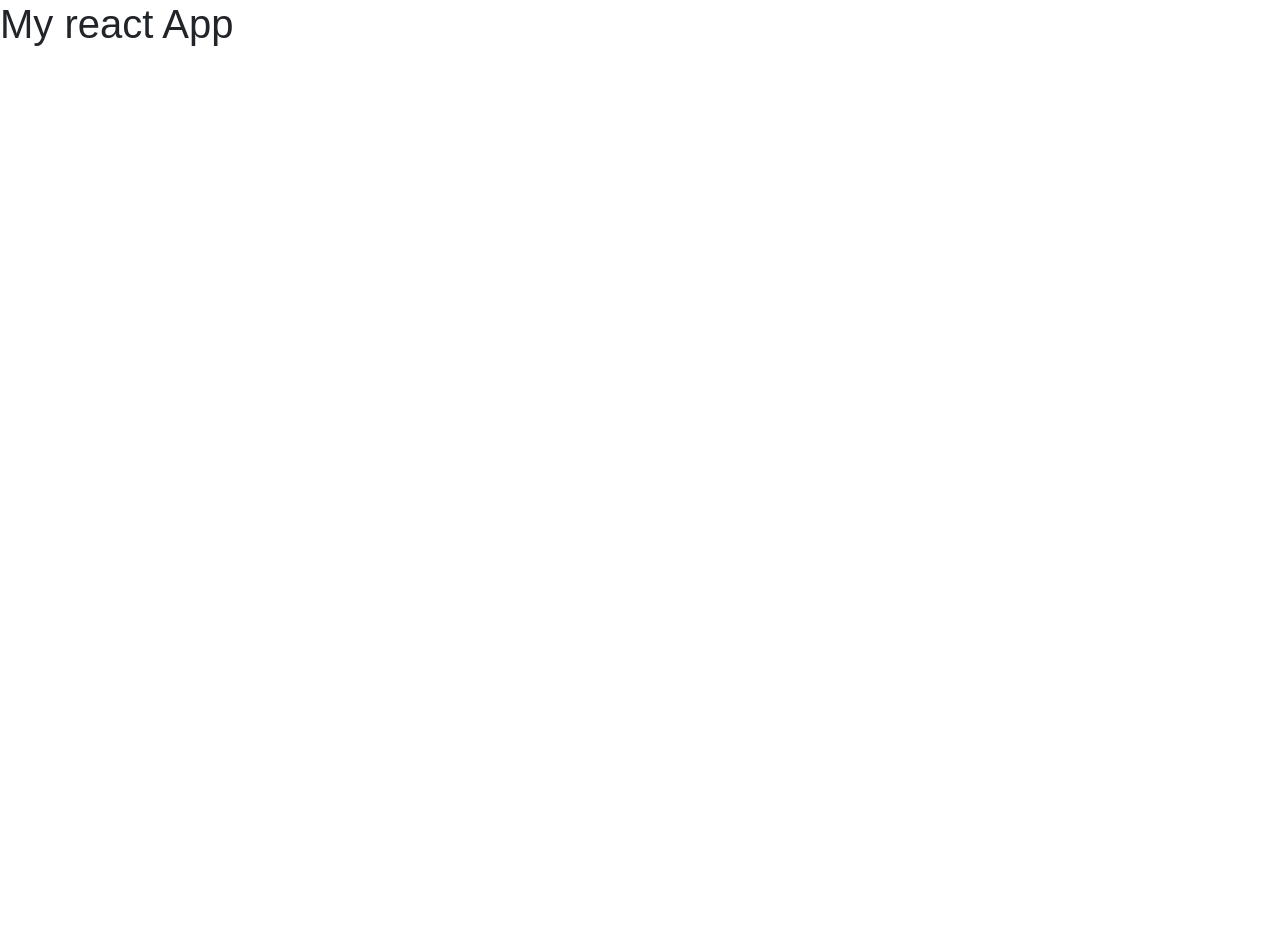
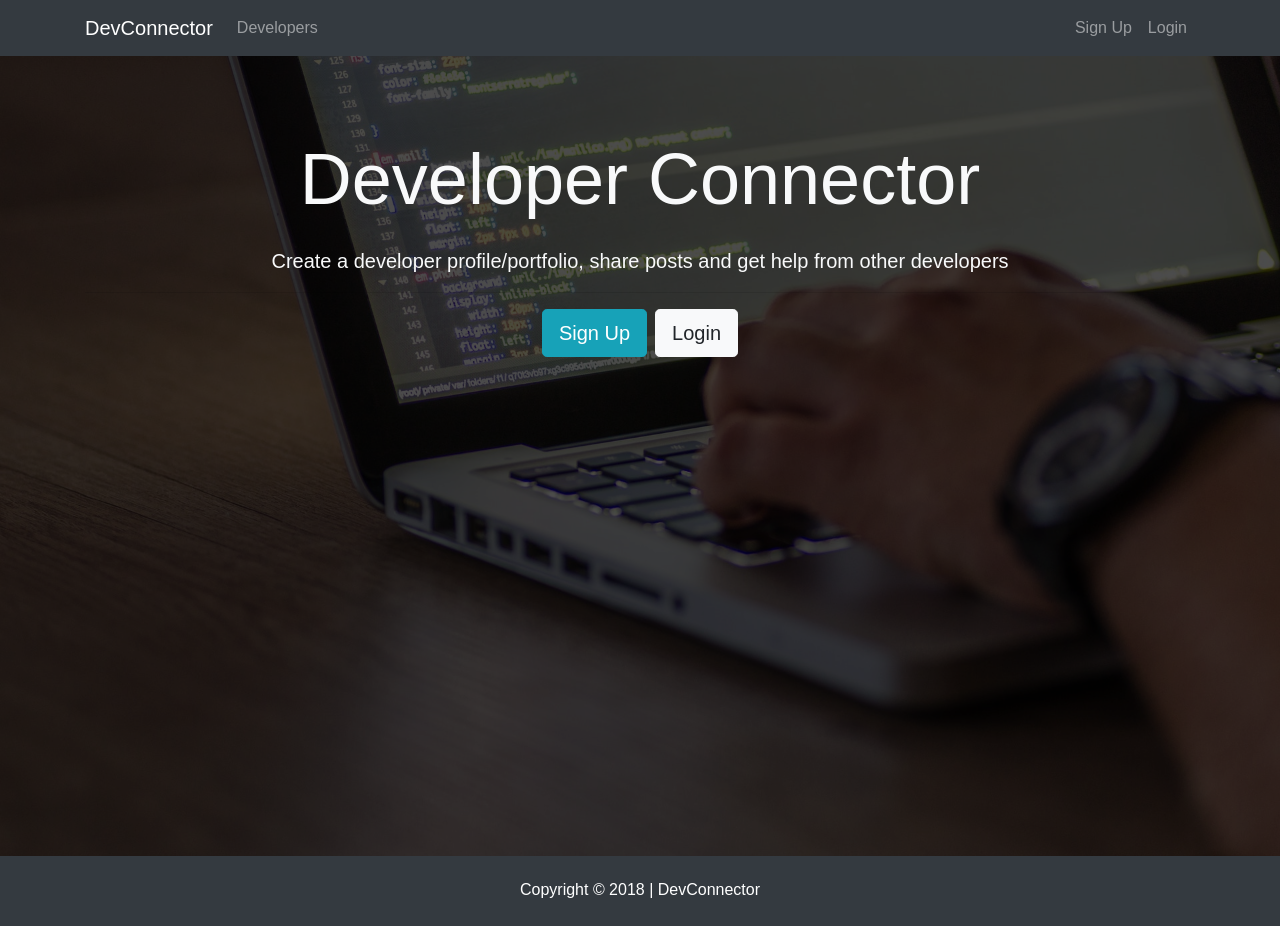
Before and after one commit to patelsaheb1219/DevConnector, a React (Create React App) app in the folder client/: page / in a window 1280 px wide. Before the commit the page ends 800 px from the top, so only its background shows below. Built offline with nearby package versions, Linux system fonts and the light colour scheme.

Commit message:
Basic layout done

```diff
--- a/client/src/App.js
+++ b/client/src/App.js
@@ -1,11 +1,17 @@
 import React, { Component } from "react";
+import Navbar from './components/layout/Navbar';
+import Footer from './components/layout/Footer';
+import Landing from './components/layout/Landing';
+
 import "./App.css";
 
 class App extends Component {
   render() {
     return (
       <div className="App">
-        <h1>My react App</h1>
+        <Navbar />
+        <Landing />
+        <Footer />
       </div>
     );
   }
--- /dev/null
+++ b/client/src/components/layout/Footer.js
@@ -0,0 +1,10 @@
+import React from 'react'
+
+export default () => {
+  return (
+    //Footer -->
+    <footer className="bg-dark text-white mt-5 p-4 text-center">
+      Copyright &copy; {new Date().getFullYear()} | DevConnector
+    </footer>
+  )
+}
--- /dev/null
+++ b/client/src/components/layout/Landing.js
@@ -0,0 +1,27 @@
+import React, { Component } from 'react'
+
+class Landing extends Component {
+  render() {
+    return (
+      // Landing -->
+      <div className="landing">
+        <div className="dark-overlay landing-inner text-light">
+          <div className="container">
+            <div className="row">
+              <div className="col-md-12 text-center">
+                <h1 className="display-3 mb-4">Developer Connector
+                </h1>
+                <p className="lead"> Create a developer profile/portfolio, share posts and get help from other developers</p>
+                <hr />
+                <a href="register.html" className="btn btn-lg btn-info mr-2">Sign Up</a>
+                <a href="login.html" className="btn btn-lg btn-light">Login</a>
+              </div>
+            </div>
+          </div>
+        </div>
+      </div>
+
+    )
+  }
+}
+export default Landing;
--- /dev/null
+++ b/client/src/components/layout/Navbar.js
@@ -0,0 +1,50 @@
+import React, { Component } from "react";
+
+class Navbar extends Component {
+  render() {
+    return (
+      // Navbar
+      <nav className="navbar navbar-expand-sm navbar-dark bg-dark mb-4">
+        <div className="container">
+          <a className="navbar-brand" href="landing.html">
+            DevConnector
+          </a>
+          <button
+            className="navbar-toggler"
+            type="button"
+            data-toggle="collapse"
+            data-target="#mobile-nav"
+          >
+            <span className="navbar-toggler-icon" />
+          </button>
+
+          <div className="collapse navbar-collapse" id="mobile-nav">
+            <ul className="navbar-nav mr-auto">
+              <li className="nav-item">
+                <a className="nav-link" href="profiles.html">
+                  {" "}
+                  Developers
+                </a>
+              </li>
+            </ul>
+
+            <ul className="navbar-nav ml-auto">
+              <li className="nav-item">
+                <a className="nav-link" href="register.html">
+                  Sign Up
+                </a>
+              </li>
+              <li className="nav-item">
+                <a className="nav-link" href="login.html">
+                  Login
+                </a>
+              </li>
+            </ul>
+          </div>
+        </div>
+      </nav>
+    );
+  }
+}
+
+export default Navbar;
```
